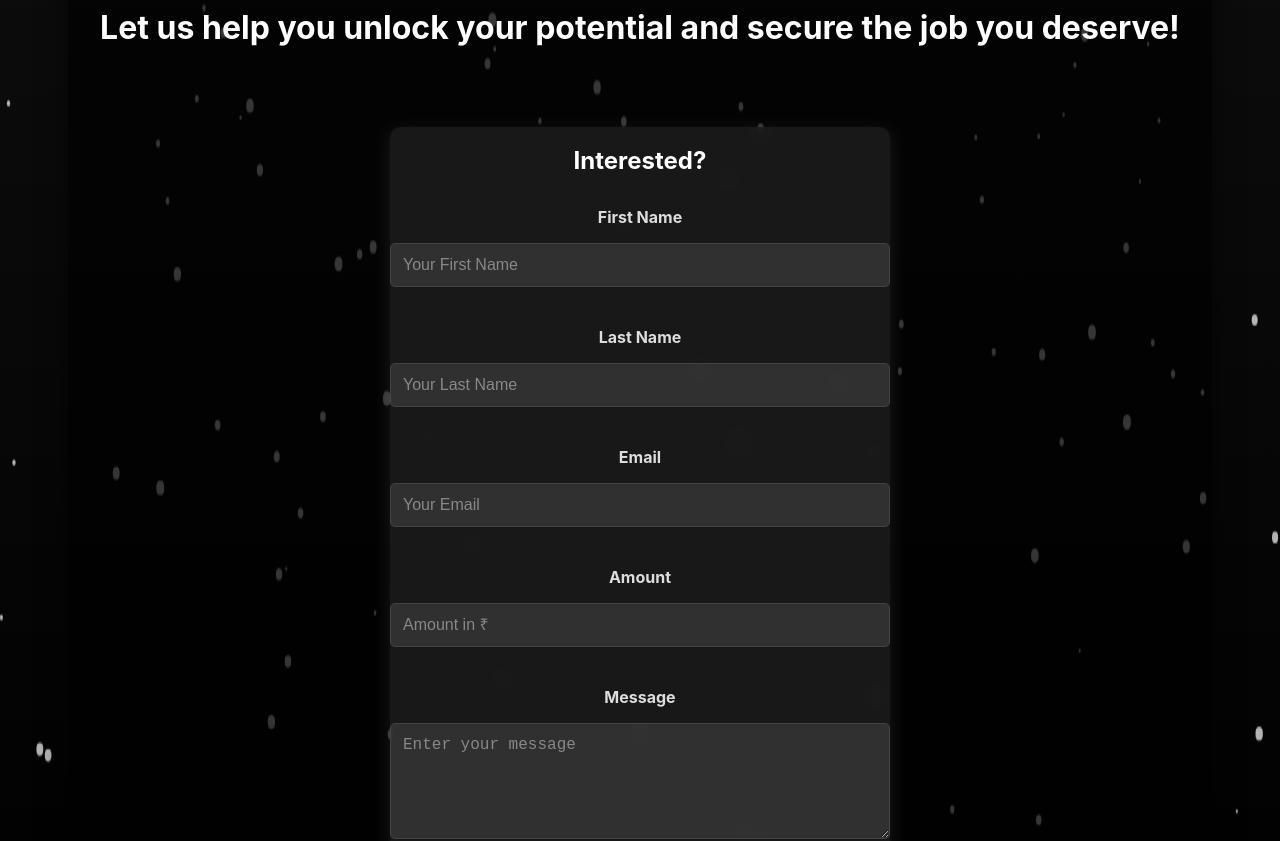
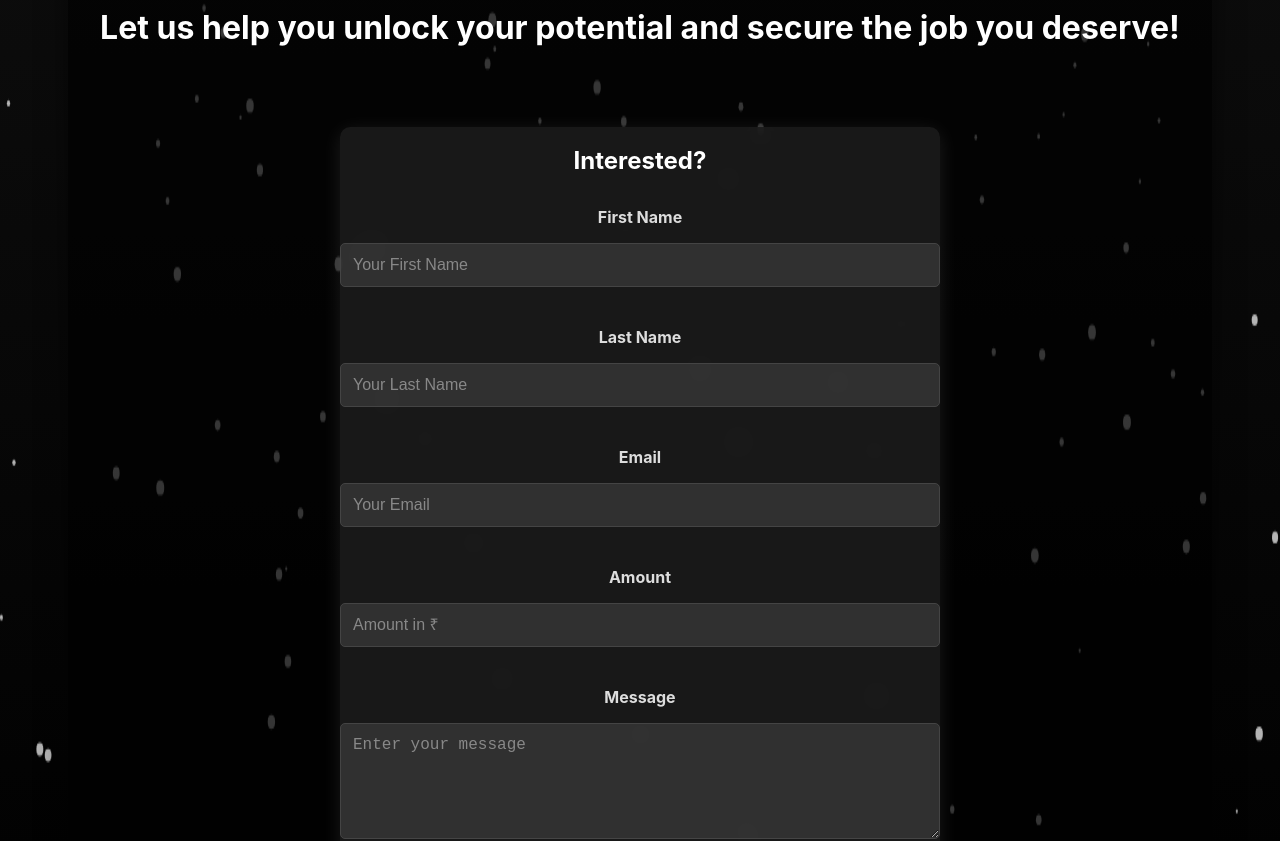
Before and after one commit to Janiarafath/project, a React (Create React App) app: page / in a window 1280 px wide. Shown: the part 480-1321 px from the top of the page. Built offline with nearby package versions, Linux system fonts and the light colour scheme.

Commit message:
Added source code files

```diff
--- a/src/components/Contact.jsx
+++ b/src/components/Contact.jsx
@@ -140,9 +140,9 @@ function Contact() {
 
 const StyledContactForm = styled.div`
   width: 100%;
-  max-width: 500px;
+  max-width: 600px;
   margin: 2rem auto;
-  padding: 2rem;
+  padding: 50;
   box-shadow: 0 4px 20px rgba(255, 255, 255, 0.1);
   border-radius: 10px;
   background-color: rgba(30, 30, 30, 0.8);
--- a/src/components/Home.jsx
+++ b/src/components/Home.jsx
@@ -236,7 +236,7 @@ function Home() {
 
 const StyledContactForm = styled.div`
   width: 100%;
-  max-width: 500px;
+  max-width: 600px;
   margin: 2rem auto;
   padding: 50;
   box-shadow: 0 4px 20px rgba(255, 255, 255, 0.1);
```
